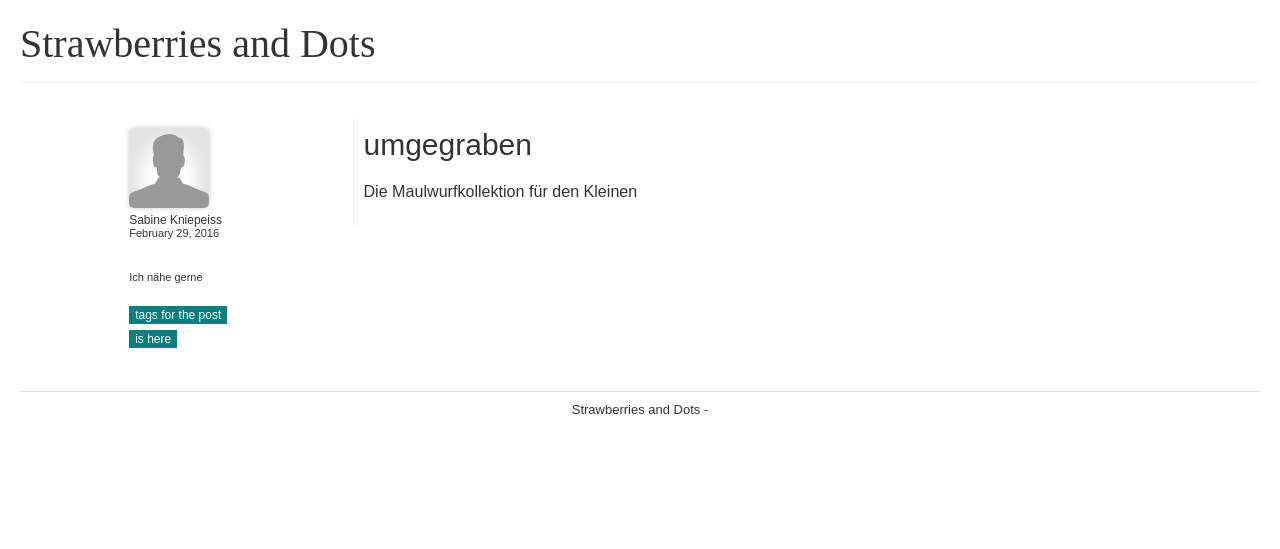
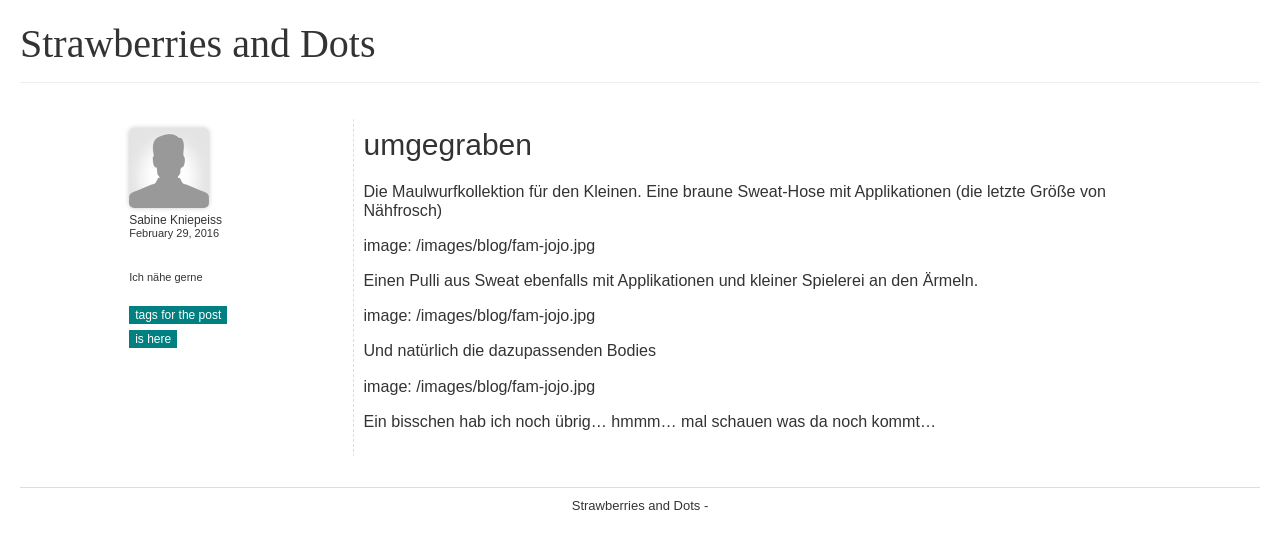
Before and after one commit to binekbine/strawberriesanddots, a Jekyll site: the page built from _posts/2016-02-29-umgegraben.markdown, in a window 1280 px wide. Shown: the top 549 px of the page. Built offline with Jekyll 4.4.1, drawn with Linux system fonts in a browser that asks for light colours; some web fonts are replaced.

Commit message:
/ ‘_posts/2016-02-29-umgegraben.markdown’

```diff
--- a/_posts/2016-02-29-umgegraben.markdown
+++ b/_posts/2016-02-29-umgegraben.markdown
@@ -7,4 +7,16 @@ summary: Der kleine Maulwurf
 image: /images/blog/fam-jojo.jpg
 ---
 
-Die Maulwurfkollektion für den Kleinen
+Die Maulwurfkollektion für den Kleinen. Eine braune Sweat-Hose mit Applikationen (die letzte Größe von Nähfrosch)
+
+image: /images/blog/fam-jojo.jpg
+
+Einen Pulli aus Sweat ebenfalls mit Applikationen und kleiner Spielerei an den Ärmeln.
+
+image: /images/blog/fam-jojo.jpg
+
+Und natürlich die dazupassenden Bodies
+
+image: /images/blog/fam-jojo.jpg
+
+Ein bisschen hab ich noch übrig... hmmm... mal schauen was da noch kommt...
```
